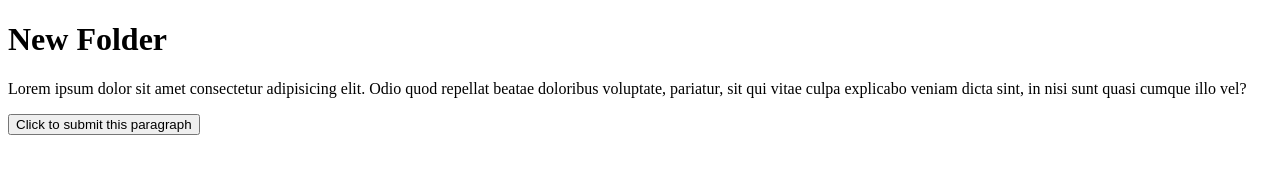
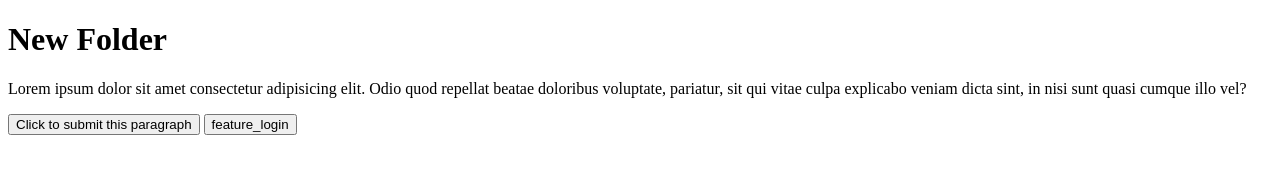
Before and after one commit to adnan-iiuc/new_folder, a plain HTML site: page index.html in a window 1280 px wide. Drawn offline with Linux system fonts and the light colour scheme.

Commit message:
feature_login

```diff
--- a/index.html
+++ b/index.html
@@ -13,5 +13,6 @@
           in nisi sunt quasi cumque illo vel?
     </p>
     <button>Click to submit this paragraph</button>
+    <button>feature_login</button>
 </body>
 </html>
```
